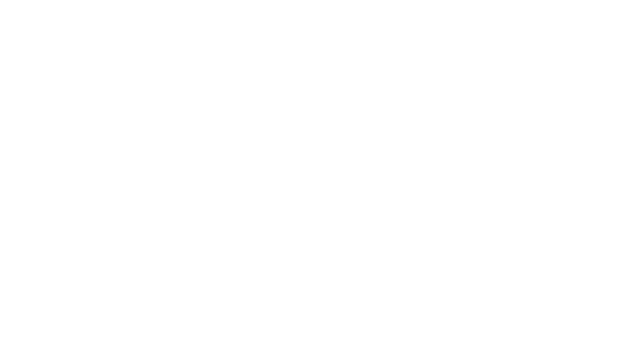
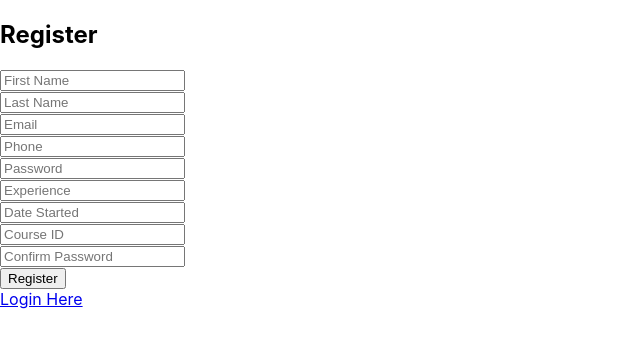
Before and after one commit to brodie2121/yardboys, a React (Create React App) app: page /register in a window 1280 px wide. Shown: the top 348 px of the page, without its empty margins (0-640 px from the left). Built offline with nearby package versions, Linux system fonts and the light colour scheme.

Commit message:
fixing bugs in login and register

```diff
--- a/src/App.js
+++ b/src/App.js
@@ -13,6 +13,8 @@ import UpdateJobType from './components/jobType/updateJobType';
 import JobTypes from './components/jobType/jobType';
 import AddJobType from './components/jobType/addJobType';
 import JobTypeHome from './components/jobType/jobTypeHome';
+import EmployeeLogin from './components/employee/login';
+import EmployeeRegister from './components/employee/register';
 
 function App() {
   return (
@@ -29,6 +31,8 @@ function App() {
       <Route path="/jobtype/post/add" exact component={AddJobType} />
       <Route path="/jobtype/:jobtype_id?" component={JobTypes} />
       <Route path="/jobtypes/update/:jobtype_id?" component={UpdateJobType} />
+      <Route path="/login" component={EmployeeLogin} />
+      <Route path="/register" component={EmployeeRegister} />
     </Router>
   );
 }
--- a/src/components/employee/login.js
+++ b/src/components/employee/login.js
@@ -30,8 +30,32 @@ class EmployeeLogin extends Component {
 		this.setState({
 			email: '',
 			password: ''
-		});
-	}
+        });
+    }
+
+    handleSubmit = async () => {
+        const email = this.state.email;
+        const password = this.state.password;
+        const data = { email, password }
+        const url = `http://localhost:3000/login`;
+        const response = await fetch(url, {
+            method: "POST",
+            headers: {
+                Accept: "application/json",
+                "Content-Type": "application/json"
+            },
+            body: JSON.stringify(data)
+        })
+        .then(response => {
+            if (response.status === 200) {
+                this.props.history.push("/all");
+            }
+            console.log("response is", response);
+        })
+        .catch(err => {
+            console.log(err);
+        });
+    }
 
 	render() {
 		return (
--- a/src/components/employee/register.js
+++ b/src/components/employee/register.js
@@ -31,30 +31,59 @@ class EmployeeRegister extends Component {
 
 	displayLogin(e) {
 		e.preventDefault();
-		console.log('You have successfully registered');
 		console.log(this.state);
 		this.setState({
 			fullname: '',
 			email: '',
 			password: ''
 		});
-	}
+    }
+
+    handleSubmit = () => {
+        const firstName = this.state.firstName;
+        const lastName = this.state.lastName;
+        const email = this.state.email;
+        const phone = this.state.phone;
+        const password = this.state.password;
+        const experience = this.state.experience;
+        const dateStarted = this.state.dateStarted;
+        const course_id = this.state.course_id;
+        const data = { firstName, lastName, email, phone, password, experience, dateStarted, course_id }
+        const url = `http://localhost:3000/register`;
+        const response = fetch(url, {
+            method: "POST",
+            headers: {
+                Accept: "application/json",
+                "Content-Type": "application/json"
+            },
+            body: JSON.stringify(data)
+        })
+        .then(response => {
+            if (response.status === 200) {
+                this.props.history.push("/all");
+            }
+            console.log("response is", response);
+        })
+        .catch(err => {
+            console.log(err);
+        });
+    }
 
 	render() {
 		return (
 			<div className="register">
 				<form onSubmit={this.displayLogin}>
 					<h2>Register</h2>
-                    <div>
+                    <div className="firstName">
 						<input
 							type="text"
 							placeholder="First Name"
-							name="firsName"
+							name="firstName"
 							value={this.state.firstName}
 							onChange={this.update}
 						/>
                     </div>
-                    <div>
+                    <div className="lastName">
 						<input
 							type="text"
 							placeholder="Last Name"
@@ -84,7 +113,7 @@ class EmployeeRegister extends Component {
 						/>
 					</div>
 
-					<div className="pasword">
+					<div className="password">
 						<input
 							type="password"
 							placeholder="Password"
@@ -128,10 +157,10 @@ class EmployeeRegister extends Component {
 						<input type="password" placeholder="Confirm Password" name="password1" />
 					</div>
 
-					<input type="submit" value="Login" />
+					<input type="submit" value="Register" />
 				</form>
 
-				<Link to="/">Login Here</Link>
+				<Link to="/login">Login Here</Link>
 			</div>
 		);
 	}
```
